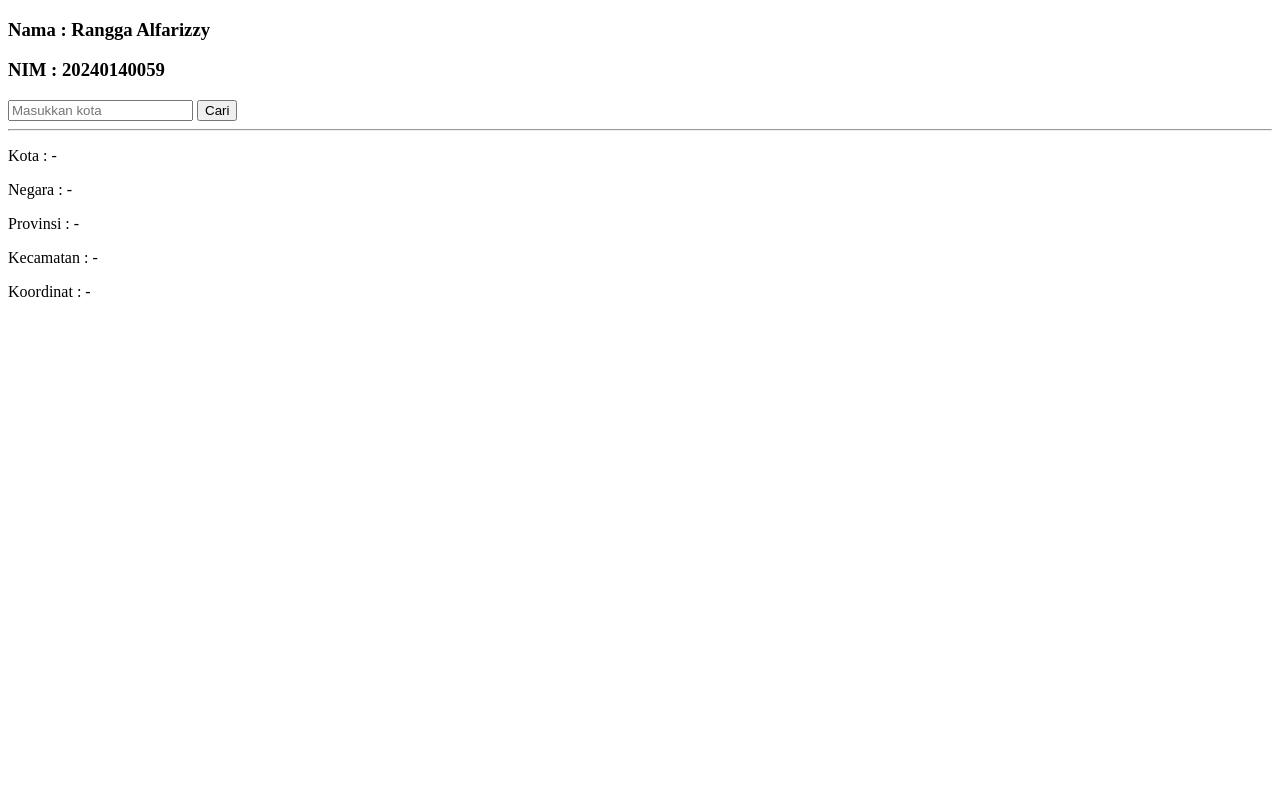
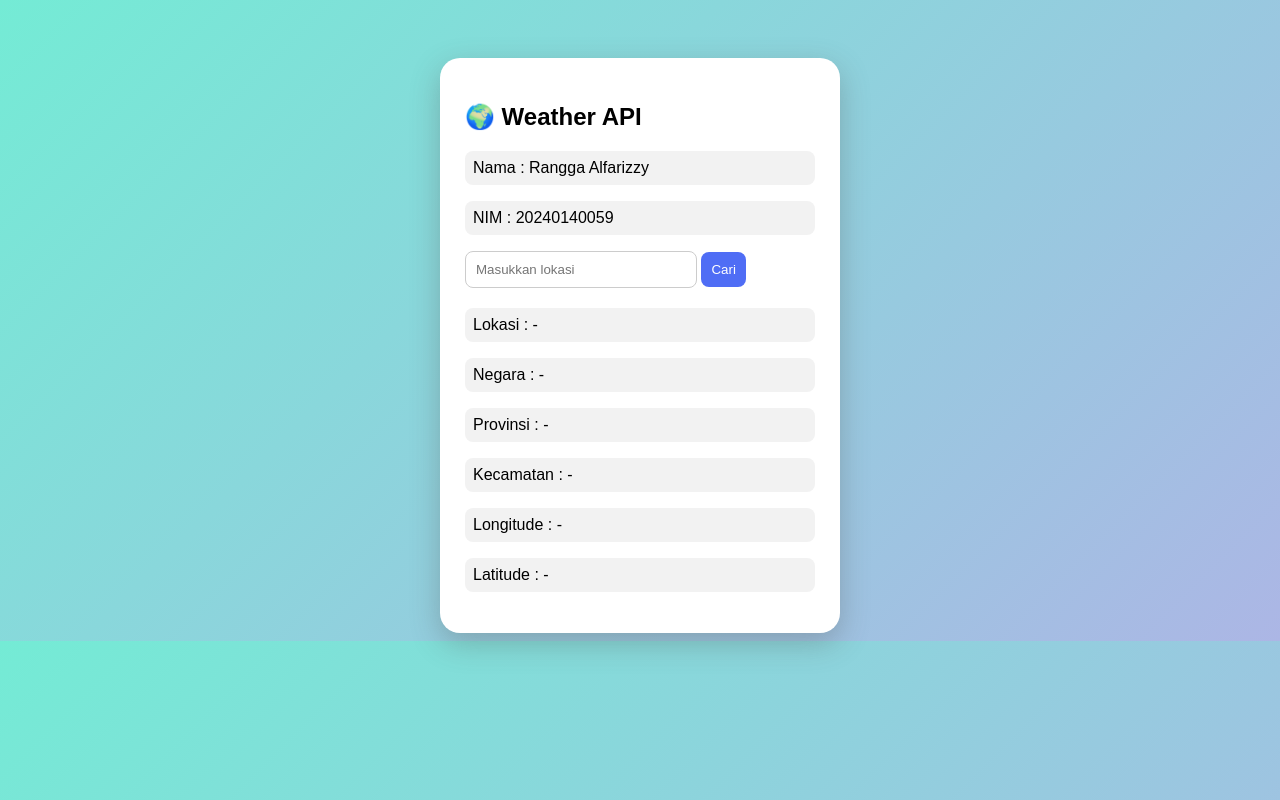
Before and after one commit to RanggaAlfarizzy/059_WeatherApi, a website: page public/index.html in a window 1280 px wide. Drawn offline with Linux system fonts and the light colour scheme.

Commit message:
Menambahkan Longitude, latitude dan tampilannya

```diff
--- a/app.js
+++ b/app.js
@@ -19,6 +19,8 @@ app.get("/api/lokasi/:kota", async (req, res) => {
         const response = await axios.get(url);
         const fitur = response.data.features[0];
 
+        const [longitude, latitude] = fitur.geometry.coordinates;
+
         const negara = fitur.context
             ?.find(x => x.id.startsWith("country"))?.text || "-";
 
@@ -33,7 +35,8 @@ app.get("/api/lokasi/:kota", async (req, res) => {
             negara: negara,
             provinsi: provinsi,
             kecamatan: kecamatan,
-            koordinat: fitur.geometry.coordinates
+            longitude: longitude,
+            latitude: latitude
         });
 
     } catch (error) {
--- a/public/index.html
+++ b/public/index.html
@@ -1,24 +1,81 @@
 <!DOCTYPE html>
 <html>
 <head>
+
     <title>Weather API</title>
+
+    <style>
+
+        body {
+            font-family: Arial;
+            background: linear-gradient(135deg, #74ebd5, #ACB6E5);
+            display: flex;
+            justify-content: center;
+            padding-top: 50px;
+        }
+
+        .card {
+            background: white;
+            width: 350px;
+            padding: 25px;
+            border-radius: 20px;
+            box-shadow: 0 10px 30px #5555;
+        }
+
+        input {
+            padding: 10px;
+            width: 210px;
+            border-radius: 8px;
+            border: 1px solid #ccc;
+        }
+
+        button {
+            padding: 10px;
+            border: 0;
+            border-radius: 8px;
+            background: #4f6df5;
+            color: white;
+            cursor: pointer;
+        }
+
+        .data {
+            margin-top: 20px;
+        }
+
+        p {
+            padding: 8px;
+            background: #f2f2f2;
+            border-radius: 8px;
+        }
+
+    </style>
+
 </head>
 
 <body>
 
-    <h3>Nama : Rangga Alfarizzy</h3>
-    <h3>NIM : 20240140059</h3>
+<div class="card">
 
-    <input id="kota" placeholder="Masukkan kota">
+    <h2>🌍 Weather API</h2>
+
+    <p>Nama : Rangga Alfarizzy</p>
+    <p>NIM : 20240140059</p>
+
+    <input id="kota" placeholder="Masukkan lokasi">
     <button onclick="cari()">Cari</button>
 
-    <hr>
+    <div class="data">
 
-    <p>Kota : <span id="Lokasi">-</span></p>
-    <p>Negara : <span id="negara">-</span></p>
-    <p>Provinsi : <span id="provinsi">-</span></p>
-    <p>Kecamatan : <span id="kecamatan">-</span></p>
-    <p>Koordinat : <span id="koordinat">-</span></p>
+        <p> Lokasi : <span id="Lokasi">-</span></p>
+        <p> Negara : <span id="negara">-</span></p>
+        <p> Provinsi : <span id="provinsi">-</span></p>
+        <p> Kecamatan : <span id="kecamatan">-</span></p>
+        <p> Longitude : <span id="longitude">-</span></p>
+        <p> Latitude : <span id="latitude">-</span></p>
+
+    </div>
+
+</div>
 
 <script>
 
@@ -33,7 +90,8 @@
     document.getElementById("negara").innerHTML = data.negara;
     document.getElementById("provinsi").innerHTML = data.provinsi;
     document.getElementById("kecamatan").innerHTML = data.kecamatan;
-            document.getElementById("koordinat").innerHTML = data.koordinat;
+    document.getElementById("longitude").innerHTML = data.longitude;
+    document.getElementById("latitude").innerHTML = data.latitude;
 
 }
 
```
Lines whose indentation alone changed are shown as unchanged.
